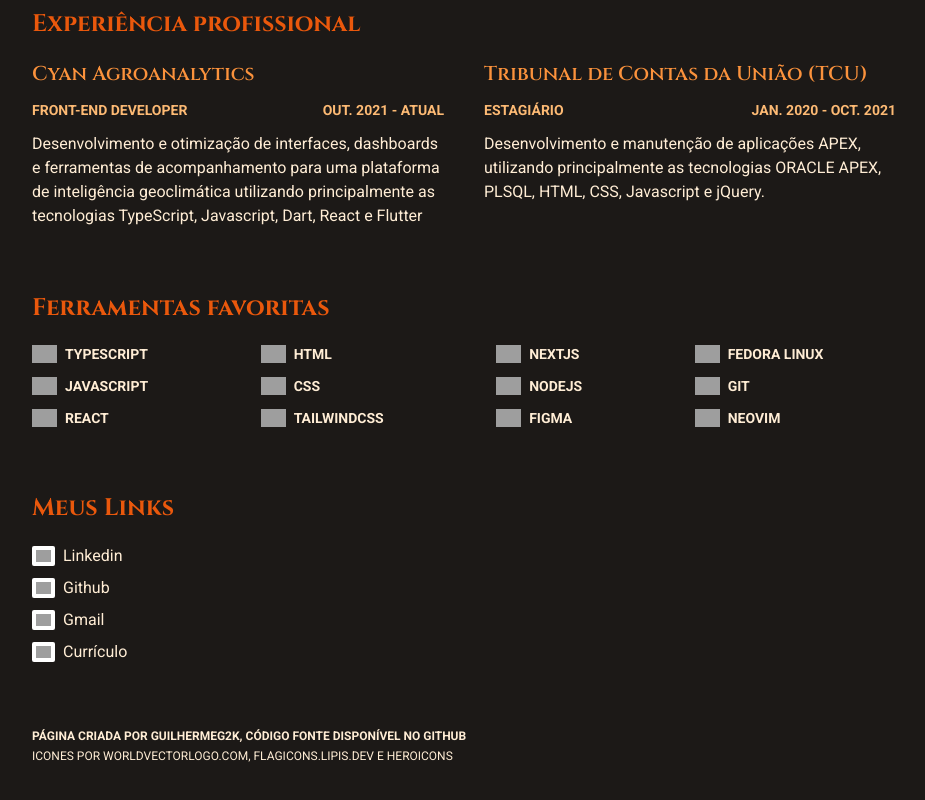
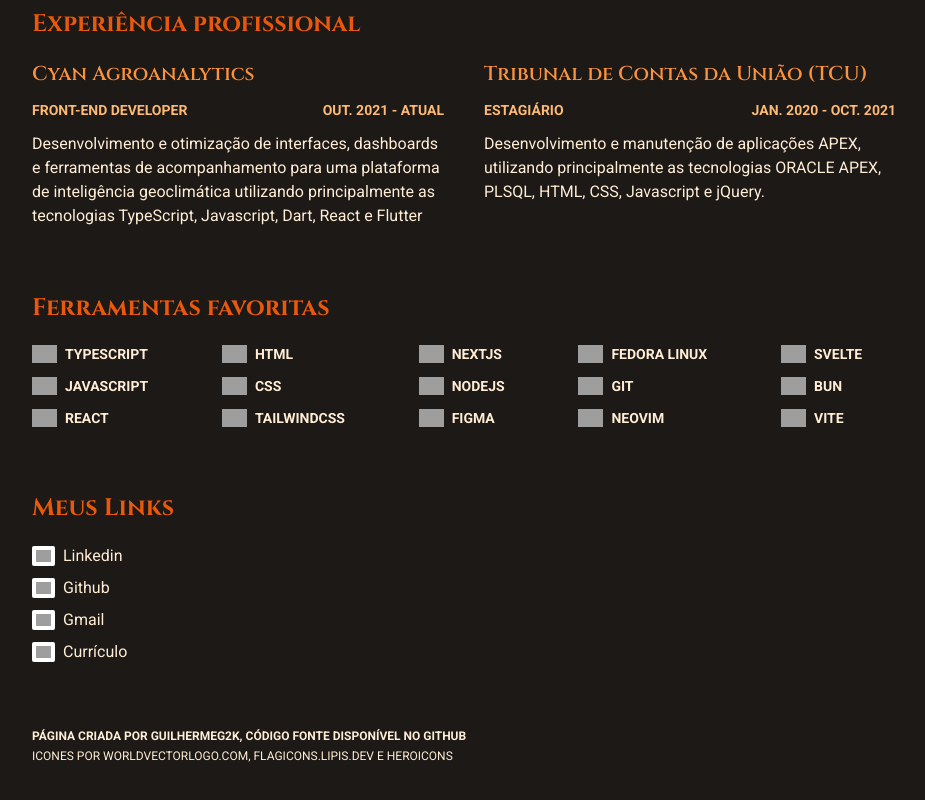
Before and after one commit to guilhermeg2k/new-portfolio, a React (Vite) app: page / in a window 1280 px wide. Shown: the part 1072-1872 px from the top of the page, without its empty margins (176-1101 px from the left). Built offline with nearby package versions, Linux system fonts and the light colour scheme; grey boxes are pictures that could not be loaded.

Commit message:
add more techs

```diff
--- a/src/translation/en.ts
+++ b/src/translation/en.ts
@@ -290,6 +290,20 @@ export default {
       iconURL:
         "https://upload.wikimedia.org/wikipedia/commons/3/3a/Neovim-mark.svg",
     },
+    {
+      title: "Svelte",
+      iconURL:
+        "https://upload.wikimedia.org/wikipedia/commons/1/1b/Svelte_Logo.svg",
+    },
+    {
+      title: "BUN",
+      iconURL: "https://bun.sh/logo.svg",
+    },
+    {
+      title: "VITE",
+      iconURL:
+        "https://upload.wikimedia.org/wikipedia/commons/thumb/f/f1/Vitejs-logo.svg/410px-Vitejs-logo.svg.png",
+    },
   ],
 
   links: [
--- a/src/translation/pt.ts
+++ b/src/translation/pt.ts
@@ -290,6 +290,20 @@ export default {
       iconURL:
         "https://upload.wikimedia.org/wikipedia/commons/3/3a/Neovim-mark.svg",
     },
+    {
+      title: "Svelte",
+      iconURL:
+        "https://upload.wikimedia.org/wikipedia/commons/1/1b/Svelte_Logo.svg",
+    },
+    {
+      title: "BUN",
+      iconURL: "https://bun.sh/logo.svg",
+    },
+    {
+      title: "VITE",
+      iconURL:
+        "https://upload.wikimedia.org/wikipedia/commons/thumb/f/f1/Vitejs-logo.svg/410px-Vitejs-logo.svg.png",
+    },
   ],
 
   links: [
```
